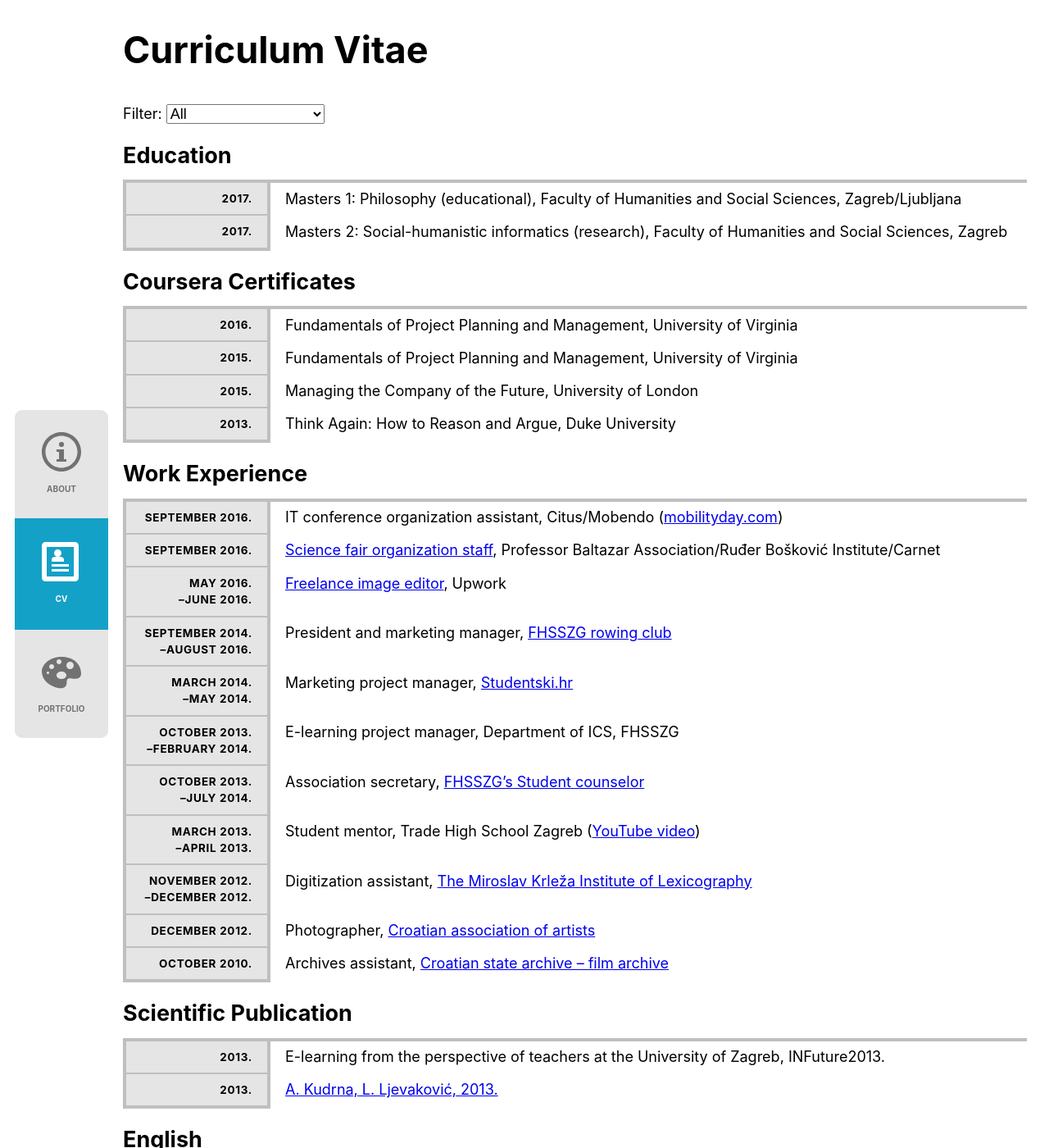
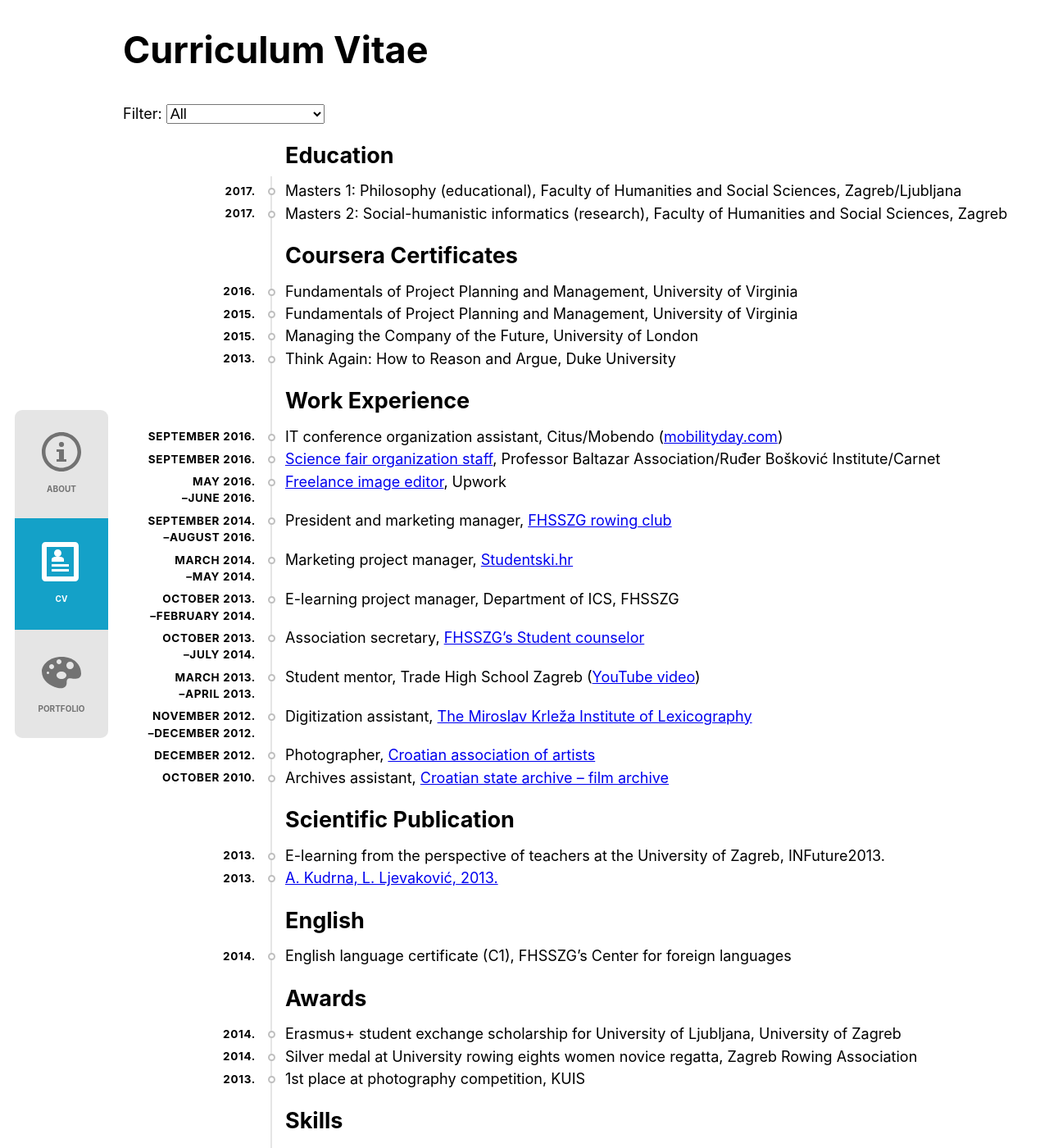
Before and after one commit to akudrna/akudrna.github.io, a Jekyll site: the page built from cv.html, in a window 1280 px wide and 1400 px high. Shown: the whole window at 82% size. Built offline with Jekyll 4.4.1, drawn with Linux system fonts in a browser that asks for light colours.

Commit message:
Show CV as a timeline

```diff
--- a/_sass/_cv.scss
+++ b/_sass/_cv.scss
@@ -1,6 +1,19 @@
 $color-border: darken(#fff, 25%);
 
 .cv {
+  position: relative;
+
+  &::before {
+    content: "";
+    display: block;
+    width: 2px;
+    background: $color-bg;
+    position: absolute;
+    left: 10rem;
+    top: 5rem;
+    bottom: 0;
+  }
+
   &-section {
     margin-top: 1rem;
   }
@@ -8,7 +21,7 @@
   &-heading {
     margin: 0;
     padding-bottom: 0.5rem;
-    border-bottom: 0.25rem solid darken(#fff, 25%);
+    padding-left: 11rem;
   }
 
   &-items {
@@ -17,50 +30,37 @@
     list-style: none;
   }
 
-  &-items.styled {
-    margin-top: 0.5rem;
-    padding-left: 1.5rem;
-    list-style: disc;
-
-    * {
-      display: inline-block;
-    }
-
-    li {
-      display: list-item;
-    }
-  }
-
-  &-items.styled &-name {
-    padding: 0.3rem 0;
-  }
-
   &-row {
     @include display(flex);
   }
 
   &-time {
+    position: relative;
     width: 10rem;
     margin-right: 1rem;
-    padding: 0.5rem 1rem;
-    background: $color-bg;
-    border-right: 0.25rem solid $color-border;
-    border-bottom: 0.15rem solid $color-border;
-    border-left: 0.25rem solid $color-border;
+    padding: 0.2rem 1rem;
     text-align: right;
     font-weight: bold;
     letter-spacing: 0.05em;
     font-size: 0.75em;
     text-transform: uppercase;
-  }
 
-  &-item:last-child &-time {
-    border-bottom: 0.25rem solid $color-border;
+    &::before {
+      content: "";
+      display: block;
+      position: absolute;
+      top: 10px;
+      right: -6px;
+      width: 0.5rem;
+      height: 0.5rem;
+      border: 2px solid darken(#fff, 25%);
+      background: #fff;
+      border-radius: 0.5rem;
+    }
   }
 
   &-name {
     @include flex(1);
-    padding: 0.3rem 0;
 
     p {
       margin: 0;
--- a/cv.html
+++ b/cv.html
@@ -15,9 +15,9 @@
     </select>
   </label>
   {% for section in site.data.cv %}
-  <section class="cv-section">
+  <section class="cv-section{% if section.has_time %} has-time{% endif %}">
     <h2 class="cv-heading">{{ section.title }}</h2>
-    <ul class="cv-items{% unless section.has_time %} styled{% endunless %}">
+    <ul class="cv-items">
       {% for item in section.items %}
       <li class="cv-item" data-tags="{{ item.tags | join: ' ' }}">
         <div class="cv-row">
@@ -30,6 +30,8 @@
             {{ item.time[0] }}<br />–{{ item.time[1] }}
             {% endcase %}
           </div>
+          {% else %}
+          <div class="cv-time"></div>
           {% endif %}
           <div class="cv-name">{{ item.name | markdownify }}</div>
         </div>
```
